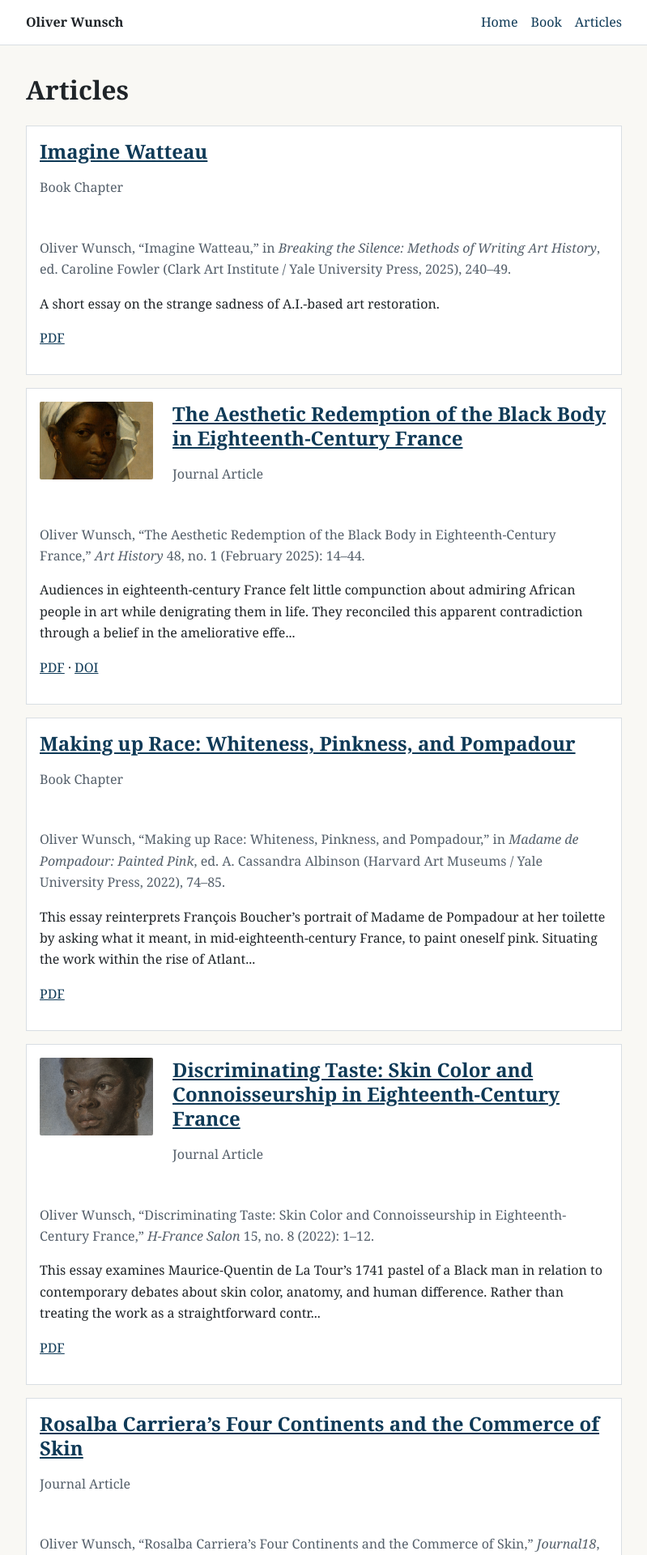
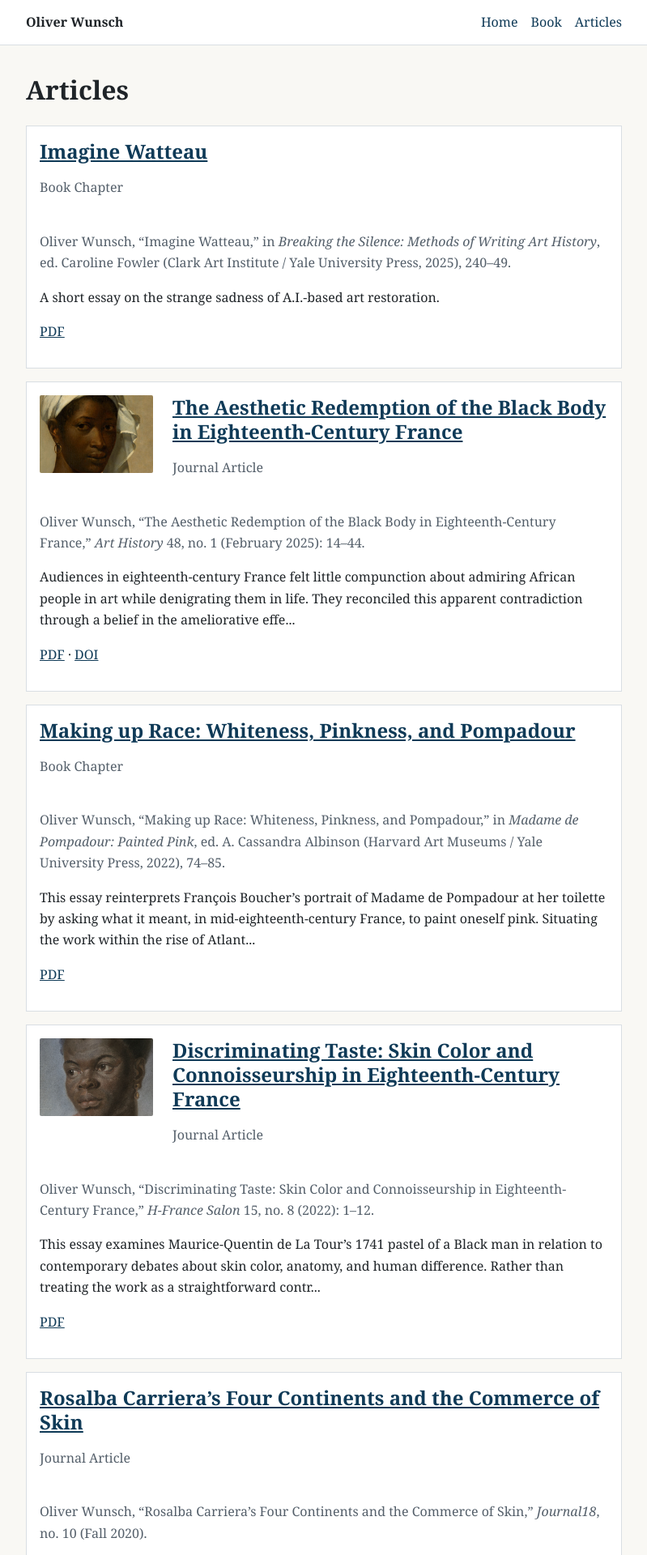
Before and after one commit to owunsch/owunsch.github.io, a Jekyll site: the page built from articles/index.md, in a window 1280 px wide. Shown: the top 1920 px of the page at 81% size, without its empty margins (240-1039 px from the left). Built offline with Jekyll 4.4.1, drawn with Linux system fonts in a browser that asks for light colours.

Commit message:
image grid update

```diff
--- a/articles/index.md
+++ b/articles/index.md
@@ -9,7 +9,7 @@ permalink: /articles/
 <ul class="article-list">
 {% for work in sorted_articles %}
   <li class="article-item">
-    <div class="work-card{% unless work.image and work.image != '' %} no-thumb{% endunless %}">
+    <div class="work-card{% if work.image and work.image != '' %} has-thumb{% else %} no-thumb{% endif %}">
       {% if work.image and work.image != "" %}
         <a class="work-thumb" href="{{ work.url | relative_url }}">
           <img src="{{ work.image | relative_url }}" alt="{{ work.title }}">
--- a/assets/css/main.css
+++ b/assets/css/main.css
@@ -297,13 +297,14 @@ main .work-feature-img {
 
 }
 
-.work-card {
+.work-card.has-thumb {
   display: grid;
   grid-template-columns: 140px 1fr;
   grid-template-areas:
     "thumb head"
     "details details";
-  gap: 1rem 1.5rem;
+  column-gap: 1.5rem;
+  row-gap: 0.5rem;
   align-items: start;
 }
 
@@ -317,13 +318,16 @@ main .work-feature-img {
 
 .work-details {
   grid-area: details;
+  margin-top: 0;
 }
 
 .work-card.no-thumb {
+  display: grid;
   grid-template-columns: 1fr;
   grid-template-areas:
     "head"
     "details";
+  row-gap: 0.5rem;
 }
 
 .work-thumb img {
@@ -342,6 +346,7 @@ main .work-feature-img {
       "thumb"
       "head"
       "details";
+    row-gap: 0.5rem;
   }
 
   .work-thumb img {
```
